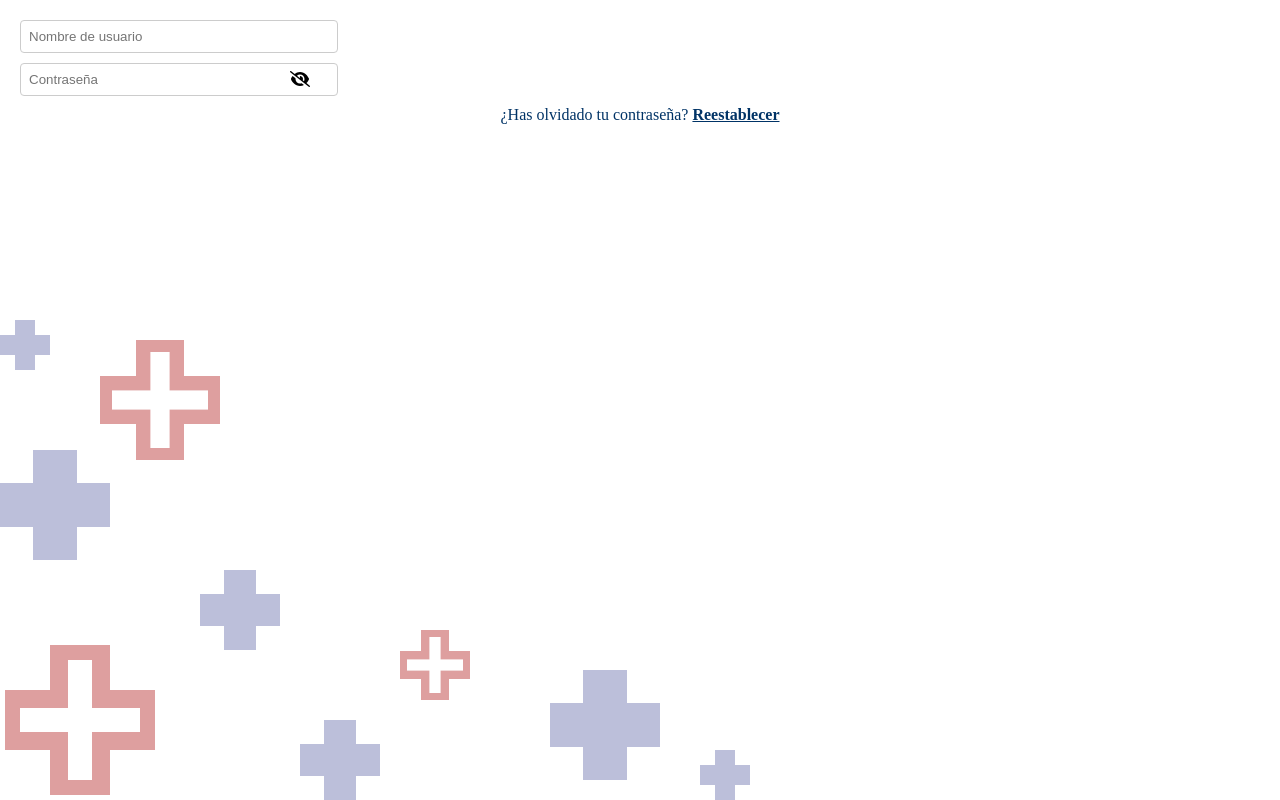
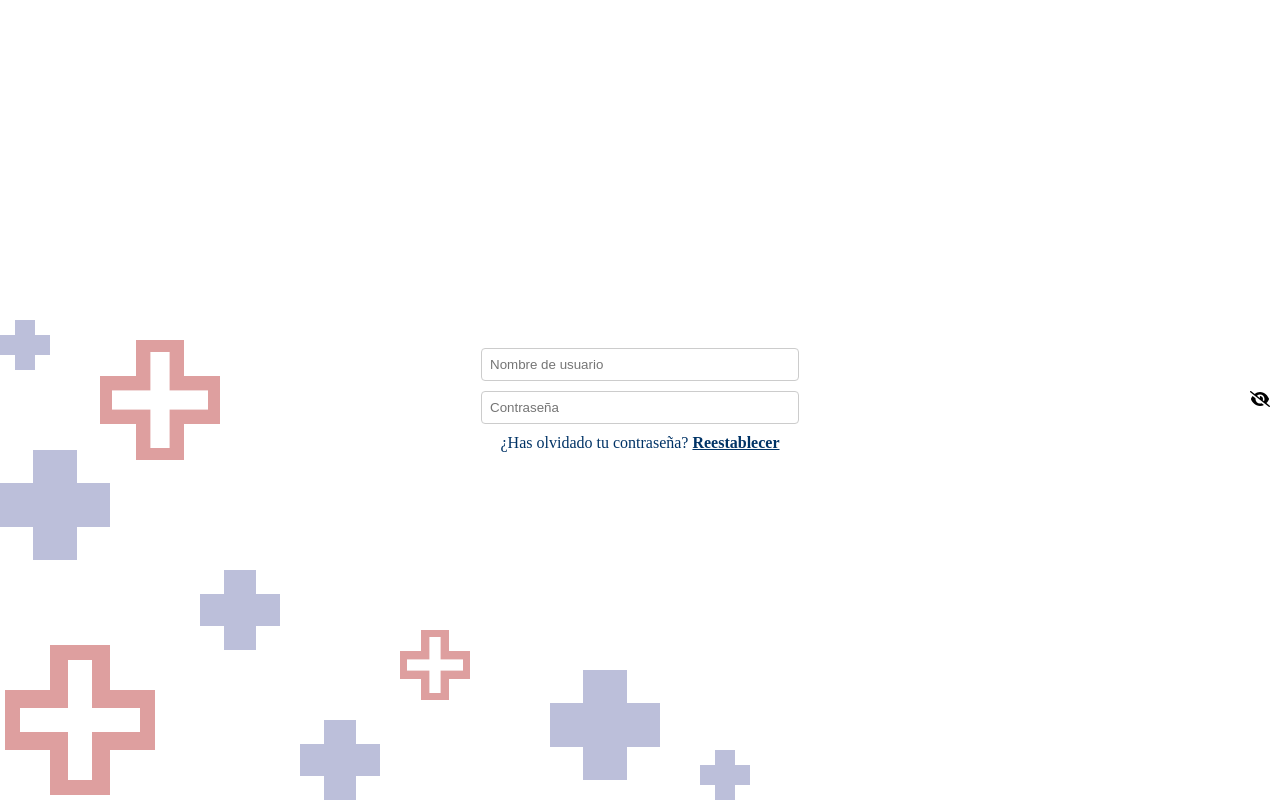
Before and after one commit to DufreyM/ERP-frontend, a React (Vite) app: page / in a window 1280 px wide. Built offline with nearby package versions, Linux system fonts and the light colour scheme; the HTML template or start-up script is replaced by a standard one.

Commit message:
Centrar casillas
Poner el estilo en un div y aplicarlo a las casillas

```diff
--- a/src/Screens/Login/LoginScreen.jsx
+++ b/src/Screens/Login/LoginScreen.jsx
@@ -4,7 +4,6 @@ Contenedores de la pantalla de inicio de sesión
 Contiene el input de nombre de usuario y su respectivo estado
 Contiene el input de contraseña y su respectivo estado
 Contiene el icono de mostrar/ocultar contraseña y su respectivo estado
-Reset password para redirigir a la pantalla de reestablecimiento de contraseña
 Autor: Daniela
 Ultima modificación: 21/04/2025
 */
@@ -36,8 +35,28 @@ const LoginScreen = () => {
         navigate('/reset-password'); // Redirigir a la página de reestablecimiento
     };
 
+    const inputStyle = {
+        padding: '8px',
+        width: '100%',
+        maxWidth: '300px',
+        border: '1px solid #ccc',
+        borderRadius: '4px',
+        marginBottom: '10px',
+    };
+
     return (
-        <div style={{ padding: '20px' }}>
+        <div
+            style={{
+                display: 'flex',
+                flexDirection: 'column',
+                alignItems: 'center',
+                justifyContent: 'center',
+                height: '100vh',
+                alignContent: 'center',
+                textAlign: 'center',
+
+            }}
+        >
             {/* Casilla de Usuario */}
                 <input
                     type="text"
@@ -45,31 +64,19 @@ const LoginScreen = () => {
                     value={username}
                     onChange={handleInputChange}
                     placeholder="Nombre de usuario"
-                style={{
-                    padding: '8px',
-                    width: '100%',
-                    maxWidth: '300px',
-                    border: '1px solid #ccc',
-                    borderRadius: '4px',
-                }}
+                    style={inputStyle}
                 />
             {/* Casilla de contraseña */}
-            <div style={{ position: 'relative', maxWidth: '300px', marginTop: '10px' }}>
                 <input
                     type={showPassword ? 'text' : 'password'}
                     id="password"
                     value={password}
                     onChange={handlePasswordChange}
                     placeholder="Contraseña"
-                    style={{
-                        padding: '8px',
-                        width: '100%',
-                        border: '1px solid #ccc',
-                        borderRadius: '4px',
-                    }}
+                    style={inputStyle}
                 />
                 <span
-                    onClick={togglePasswordVisibility} //funcion para mostrar/ocultar contraseña
+                    onClick={togglePasswordVisibility}
                     style={{
                         position: 'absolute',
                         right: '10px',
@@ -79,12 +86,10 @@ const LoginScreen = () => {
                         userSelect: 'none',
                     }}
                 >
-                {/* Icono de mostrar/ocultar contraseña */}
                     <FontAwesomeIcon icon={showPassword ? faEye : faEyeSlash} />
                 </span>
-            </div>
             {/* Texto de reestablecimiento */}
-            <div style={{ marginTop: '10px', textAlign: 'center' }}>
+            <div style={{ textAlign: 'center' }}>
                 <span style={{ color: '#003366' }}>
                     ¿Has olvidado tu contraseña?{' '}
                     <span
```
Lines whose indentation alone changed are shown as unchanged.
